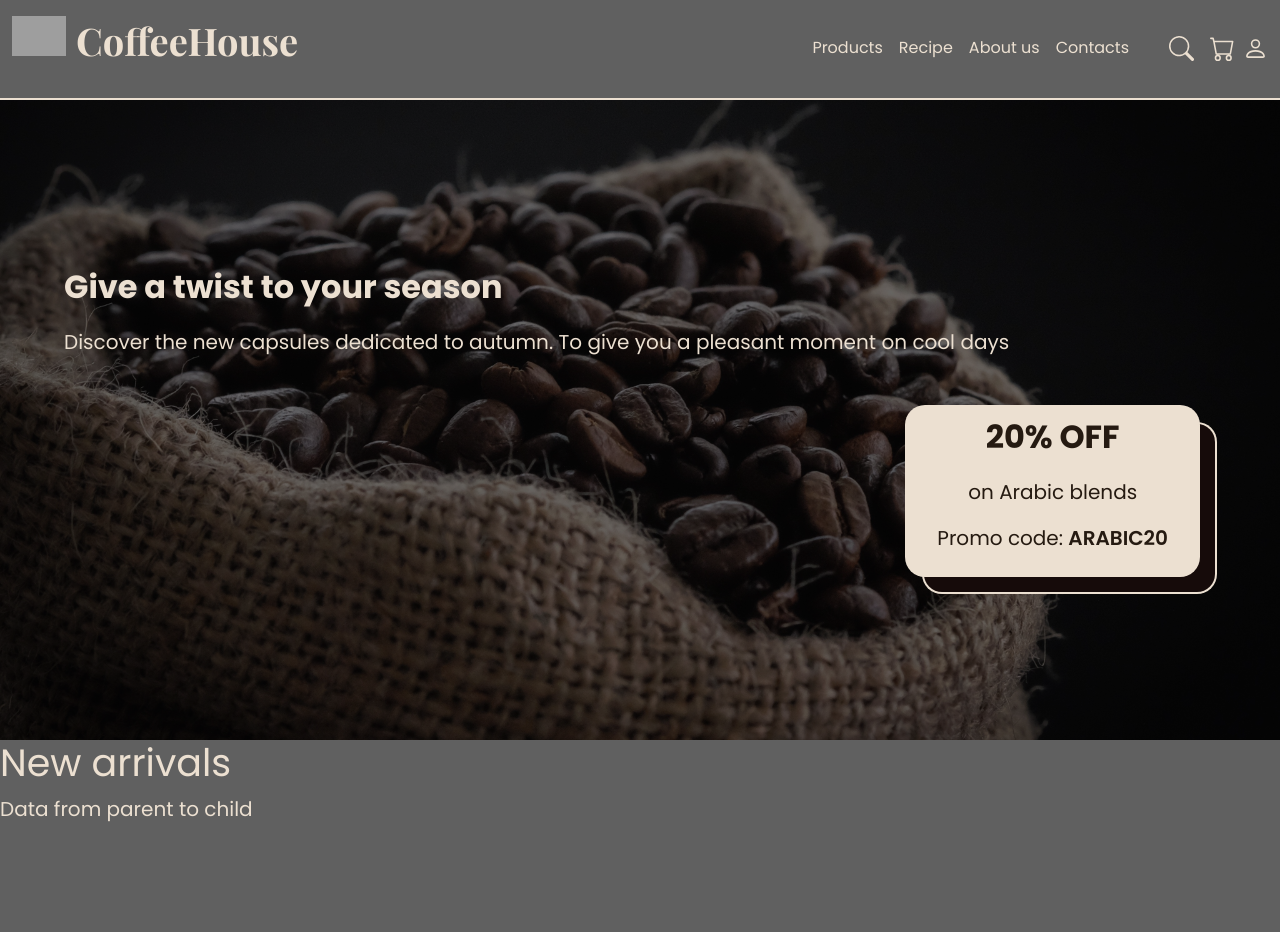
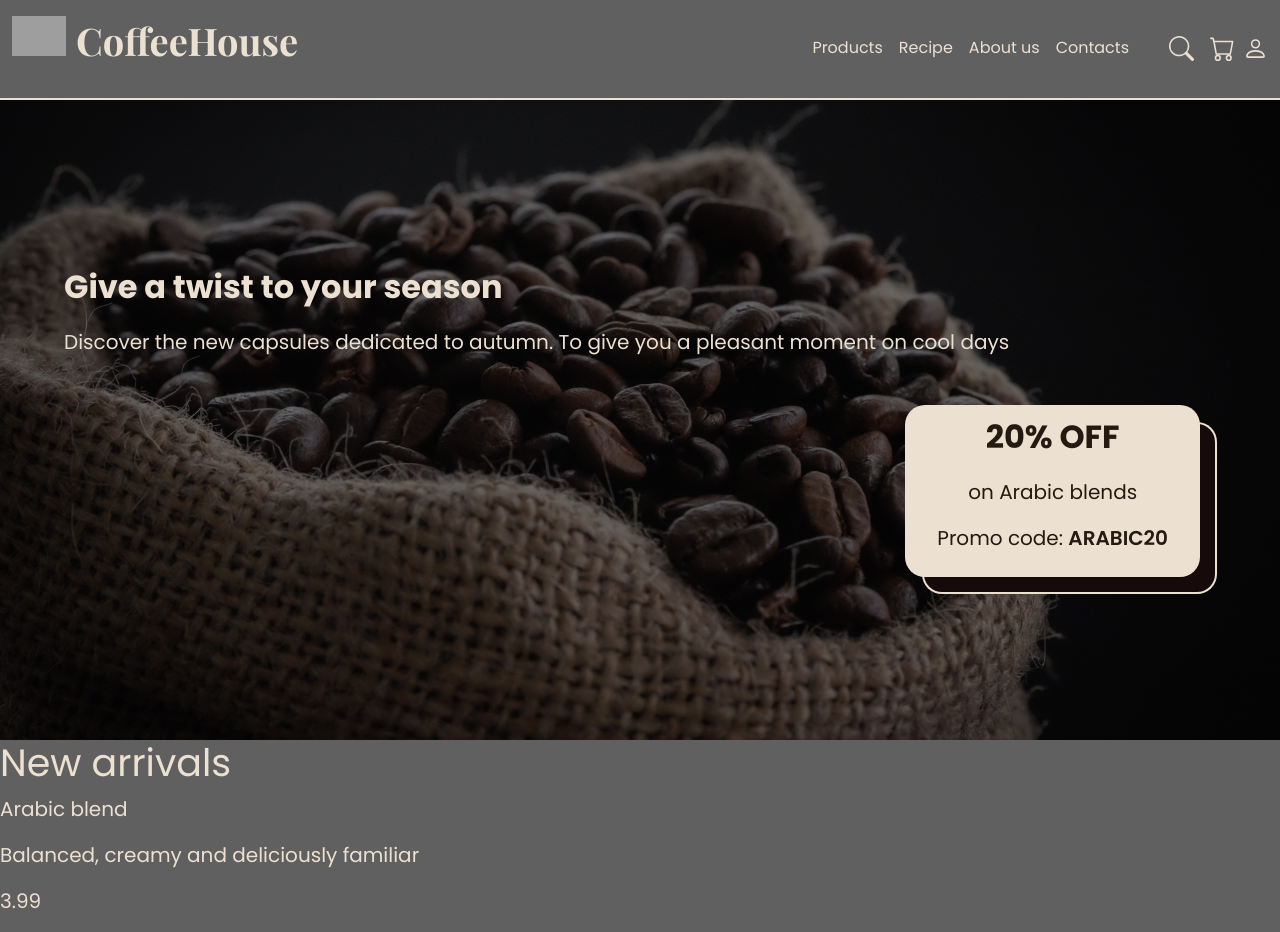
Before and after one commit to gpaparaz/coffeehouse-react, a React (Create React App) app in the folder coffeehouse/: page / in a window 1280 px wide. Before the commit the page ends 840 px from the top, so only its background shows below. Built offline with nearby package versions, Linux system fonts and the light colour scheme; grey boxes are pictures that could not be loaded.

Commit message:
fill child with objects values

```diff
--- a/coffeehouse/src/assets/data/data.js
+++ b/coffeehouse/src/assets/data/data.js
@@ -2,12 +2,12 @@ export let collectionOfProducts = [
     {
         "id":1,
         "category":"blend",
-        "product-name":"Arabic blend",
+        "productName":"Arabic blend",
         "preview":"Balanced, creamy and deliciously familiar",
         "price":3.99,
-        "image-name":"3604380.jpg",
-        "product-stars": 4,
-        "detail-preview":"A selection of Arabica for connoisseurs. Fine blend with a sweet taste and balanced aroma, soft on the palate and with chocolaty aftertastes. Very low caffeine content.",
+        "imageName":"3604380.jpg",
+        "productStars": 4,
+        "detailPreview":"A selection of Arabica for connoisseurs. Fine blend with a sweet taste and balanced aroma, soft on the palate and with chocolaty aftertastes. Very low caffeine content.",
         "details":"Set of 125 g. \n Lorem ipsum dolor sit amet, consectetur adipiscing elit. Condimentum sed iaculis est gravida integer. Nec vestibulum ut non vitae est. Elit facilisis diam cras platea cursus.",
         "characteristics": {
             "intensity":4,
@@ -21,138 +21,223 @@ export let collectionOfProducts = [
     {
         "id":2,
         "category":"blend",
-        "product-name":"Colombian taste",
+        "productName":"Colombian taste",
         "preview":"Sip and savor this single-origin Colombian coffee with a round body and persistent taste",
         "price":6.99,
-        "image-name":"5074397.jpg"
+        "imageName":"5074397.jpg",
+        "productStars": null,
+        "detailPreview": null,
+        "details":null,
+        "characteristics": null,
+        "description": null
     },
     {
         "id":3,
         "category":"blend",
-        "product-name":"Fresh blend",
+        "productName":"Fresh blend",
         "preview":"This coffee is characterized by persistent flavors, with notes of grass and fresh earth",
         "price":8.99,
-        "image-name":"stubby_coffee_bags_mockup_perspective.jpg"
+        "imageName":"stubby_coffee_bags_mockup_perspective.jpg",
+        "productStars": null,
+        "detailPreview": null,
+        "details":null,
+        "characteristics": null,
+        "description": null
     },
     {
         "id":4,
         "category":"blend",
-        "product-name":"Dark roast blend",
+        "productName":"Dark roast blend",
         "preview":"A medium dark roast reveals its intensity and aromas in a quick and easy sip",
         "price":5.99,
-        "image-name":"Small-Paper-Coffee-Bag-Mockup.jpg"
+        "imageName":"Small-Paper-Coffee-Bag-Mockup.jpg",
+        "productStars": null,
+        "detailPreview": null,
+        "details":null,
+        "characteristics": null,
+        "description": null
     },
     {
         "id":5,
         "category":"blend",
-        "product-name":"Latin American blend",
+        "productName":"Latin American blend",
         "preview":"Serve yourself a lightly roasted Latin American coffee with a strong taste, but with a delicate softness.",
         "price":5.99,
-        "image-name":"Free-Coffee-Branding-Packaging-Pouch-Mockup.jpg"
+        "imageName":"Free-Coffee-Branding-Packaging-Pouch-Mockup.jpg",
+        "productStars": null,
+        "detailPreview": null,
+        "details":null,
+        "characteristics": null,
+        "description": null
     },
     {
         "id":6,
         "category":"blend",
-        "product-name":"Aromatic blend",
+        "productName":"Aromatic blend",
         "preview":"The shortest and clearest roast in our range, a symbol of elegance and a reflection of its aromatic profile",
         "price":7.99,
-        "image-name":"2284401.jpg"
+        "imageName":"2284401.jpg",
+        "productStars": null,
+        "detailPreview": null,
+        "details":null,
+        "characteristics": null,
+        "description": null
     },
     {
         "id":7,
         "category":"capsule",
-        "product-name":"Cappuccino",
+        "productName":"Cappuccino",
         "preview":"Balanced, creamy and deliciously familiar",
         "price":3.99,
-        "image-name":"7ef32e119467269.609df967b1b19.jpg"
+        "imageName":"7ef32e119467269.609df967b1b19.jpg",
+        "productStars": null,
+        "detailPreview": null,
+        "details":null,
+        "characteristics": null,
+        "description": null
     },
     {
         "id":8,
         "category":"capsule",
-        "product-name":"Mocaccino",
+        "productName":"Mocaccino",
         "preview":"Gently toasted with notes of bitter cocoa. This blend makes this cup of coffee rich and balanced.",
         "price":14.99,
-        "image-name":"compostable-coffee-capsule-mockup-stacked.jpg"
+        "imageName":"compostable-coffee-capsule-mockup-stacked.jpg",
+        "productStars": null,
+        "detailPreview": null,
+        "details":null,
+        "characteristics": null,
+        "description": null
     },
     {
         "id":9,
         "category":"capsule",
-        "product-name":"Caramel",
+        "productName":"Caramel",
         "preview":"Expertly roasted coffee to enhance acidulous and caramelized hints of lemon and a chocolaty finish",
         "price":7.99,
-        "image-name":"large-boxes-for-coffee-capsule-mockup-stacked.jpg"
+        "imageName":"large-boxes-for-coffee-capsule-mockup-stacked.jpg",
+        "productStars": null,
+        "detailPreview": null,
+        "details":null,
+        "characteristics": null,
+        "description": null
     },
     {
         "id":10,
         "category":"capsule",
-        "product-name":"Exotic espresso",
+        "productName":"Exotic espresso",
         "preview":"An intense, exotic and velvety espresso, made exclusively with Brazilian Arabica",
         "price":3.99,
-        "image-name":"AA006.jpg"
+        "imageName":"AA006.jpg",
+        "productStars": null,
+        "detailPreview": null,
+        "details":null,
+        "characteristics": null,
+        "description": null
     },
     {
         "id":11,
         "category":"capsule",
-        "product-name":"American blend",
+        "productName":"American blend",
         "preview":"Arabica coffee from Latin America subjected to medium and long roasting ",
         "price":4.99,
-        "image-name":"7ef32e119467269.609df967b1b19.jpg"
+        "imageName":"7ef32e119467269.609df967b1b19.jpg",
+        "productStars": null,
+        "detailPreview": null,
+        "details":null,
+        "characteristics": null,
+        "description": null
     },
     {
         "id":12,
         "category":"capsule",
-        "product-name":"Spicy espresso",
+        "productName":"Spicy espresso",
         "preview":"The long and dark roasting, typical of the South, enhances the spicy side of this coffee",
         "price":2.99,
-        "image-name":"coffee-capsule-mockup_391934-326.jpg"
+        "imageName":"coffee-capsule-mockup_391934-326.jpg",
+        "productStars": null,
+        "detailPreview": null,
+        "details":null,
+        "characteristics": null,
+        "description": null
     },
     {
         "id":13,
         "category":"gift",
-        "product-name":"Almond mix",
+        "productName":"Almond mix",
         "preview":"This delicious blend is an explosion of bold notes of ripe berries, combined with a delicate hint of almond.",
         "price":12.99,
-        "image-name":"jon-tyson-fIVD9x3JvDo-unsplash.jpg"
+        "imageName":"jon-tyson-fIVD9x3JvDo-unsplash.jpg",
+        "productStars": null,
+        "detailPreview": null,
+        "details":null,
+        "characteristics": null,
+        "description": null
     },
     {
         "id":14,
         "category":"gift",
-        "product-name":"Aromatic blend",
+        "productName":"Aromatic blend",
         "preview":"The shortest and clearest roast in our range, a symbol of elegance and a reflection of its aromatic profile",
         "price":8.99,
-        "image-name":"2284401.jpg"
+        "imageName":"2284401.jpg",
+        "productStars": null,
+        "detailPreview": null,
+        "details":null,
+        "characteristics": null,
+        "description": null
     },
     {
         "id":15,
         "category":"gift",
-        "product-name":"Various mix",
+        "productName":"Various mix",
         "preview":"Balanced blend of clearly roasted Arabica from Latin America, enriched with Robusta from Vietnam",
         "price":11.99,
-        "image-name":"coffee-capsule-dispenser-mockup-front-view.jpg"
+        "imageName":"coffee-capsule-dispenser-mockup-front-view.jpg",
+        "productStars": null,
+        "detailPreview": null,
+        "details":null,
+        "characteristics": null,
+        "description": null
     },
     {
         "id":16,
         "category":"gift",
-        "product-name":"Arabica blend",
+        "productName":"Arabica blend",
         "preview":"Black blend, intense and with a slightly salty malty note typical of monsoon Arabica",
         "price":10.99,
-        "image-name":"nousnou-iwasaki-myPzH34VYK4-unsplash.jpg"
+        "imageName":"nousnou-iwasaki-myPzH34VYK4-unsplash.jpg",
+        "productStars": null,
+        "detailPreview": null,
+        "details":null,
+        "characteristics": null,
+        "description": null
     },
     {
         "id":18,
         "category":"gift",
-        "product-name":"Caramel",
+        "productName":"Caramel",
         "preview":"Expertly roasted coffee to enhance acidulous and caramelized hints of lemon and a chocolaty finish",
         "price":7.99,
-        "image-name":"large-boxes-for-coffee-capsule-mockup-stacked.jpg"
+        "imageName":"large-boxes-for-coffee-capsule-mockup-stacked.jpg",
+        "productStars": null,
+        "detailPreview": null,
+        "details":null,
+        "characteristics": null,
+        "description": null
     },
     {
         "id":19,
         "category":"gift",
-        "product-name":"Mix America",
+        "productName":"Mix America",
         "preview":"A delicious blend of coffees from Latin America and Asia / Pacific",
         "price":16.99,
-        "image-name":"coffee-capsule-set-mockup-floating.jpg"
+        "imageName":"coffee-capsule-set-mockup-floating.jpg",
+        "productStars": null,
+        "detailPreview": null,
+        "details":null,
+        "characteristics": null,
+        "description": null
     }
 
 ];
--- a/coffeehouse/src/components/product-catalogue/product-catalogue-card.js
+++ b/coffeehouse/src/components/product-catalogue/product-catalogue-card.js
@@ -1,14 +1,61 @@
 import React from "react";
 import style from "./product-catalogue-card.css";
+import listOfNewArrivals, { collectionOfProducts } from "../../assets/data/data";
+import { renderMatches } from "react-router-dom";
+
+// function displayItems() {
+//     var newArrivals = listOfNewArrivals;
+//     var listOfObjects = [];
+//     /// fare un ciclo for che itera su newArrivals, costruisce un oggetto, e restituisca product catalogue card con contenuto l'oggetto
+//     let i;
+//     for(i=0; i<newArrivals.length; i++) {
+//         var objectProduct = {
+//             id: newArrivals[i].id,
+//             category: newArrivals[i].category,
+//             productName: newArrivals[i].productName,
+//             preview: newArrivals[i].preview,
+//             price: newArrivals[i].price,
+//             imageName: newArrivals[i].imageName,
+//             productStars: newArrivals[i].productStars,
+//             detailPreview: newArrivals[i].detailPreview,
+//             details: newArrivals[i].details,
+//             description: newArrivals[i].description,
+//         }
+//         listOfObjects.push(objectProduct);
+//         console.log(objectProduct)
+//     }
+//     return listOfObjects;
+// }
 
 class ProductCatalogueCard extends React.Component {
-    constructor(props) {
-        super(props);
-        this.state = {data: this.props.dataFromParentToChild}
-    }
-    render() {
-        const {data} = this.state;
-        return <p>{data}</p>
-    }
+        render() {
+    var newArrivals = listOfNewArrivals;
+    var listOfObjects = [];
+    /// fare un ciclo for che itera su newArrivals, costruisce un oggetto, e restituisca product catalogue card con contenuto l'oggetto
+    let i;
+    for(i=0; i<newArrivals.length; i++) {
+        var objectProduct = {
+            id: newArrivals[i].id,
+            category: newArrivals[i].category,
+            productName: newArrivals[i].productName,
+            preview: newArrivals[i].preview,
+            price: newArrivals[i].price,
+            imageName: newArrivals[i].imageName,
+            productStars: newArrivals[i].productStars,
+            detailPreview: newArrivals[i].detailPreview,
+            details: newArrivals[i].details,
+            description: newArrivals[i].description,
+        }
+        listOfObjects.push(objectProduct);
+        console.log(objectProduct)
+
+    return <div>
+        <p>{objectProduct.productName}</p>
+        <p>{objectProduct.preview}</p>
+        <p>{objectProduct.price}</p>
+    </div>}
+}
+
+
 }
 export default ProductCatalogueCard;
--- a/coffeehouse/src/pages/home.js
+++ b/coffeehouse/src/pages/home.js
@@ -1,24 +1,24 @@
 import React, { Component } from "react";
 import HeroHome from "../components/hero-home/hero-home";
-import ProductCatalogueCard from "../components/product-catalogue/product-catalogue-card";
+import ProductCatalogueCard, {} from "../components/product-catalogue/product-catalogue-card";
 import listOfNewArrivals, { collectionOfProducts } from "../assets/data/data";
 import _, { map } from 'underscore';
 
-function Home(props){
-    var newArrivals = listOfNewArrivals;
-    console.log(listOfNewArrivals)
+class Home extends React.Component {
+    constructor(props){
+        super(props);
 
-    const data = 'Data from parent to child';
-
+    }
+    render(){
     return (<div><HeroHome/>
     <section>
     <h2>New arrivals</h2>
-    <ProductCatalogueCard dataFromParentToChild = {data}/>
+    {<ProductCatalogueCard/>}
     </section>
     </div>)
 
 
-    }
+    }}
 
 
 export default Home;
```
